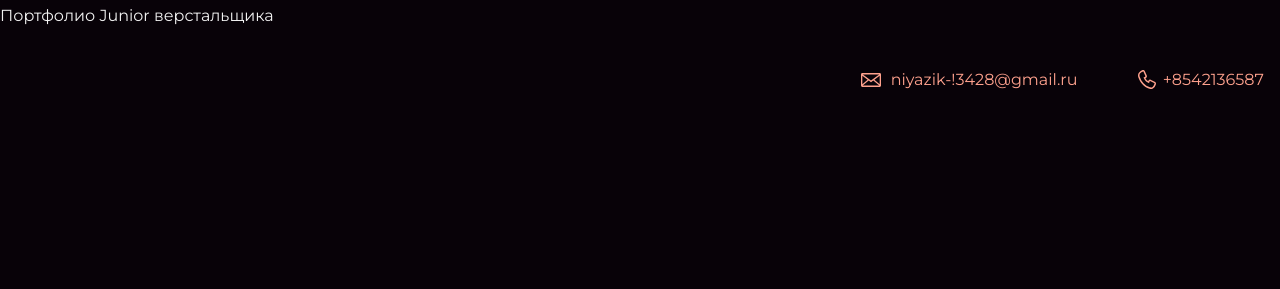
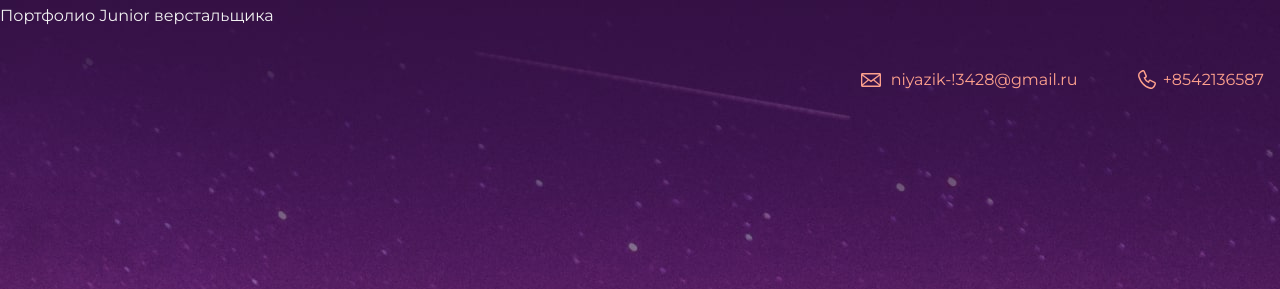
Before and after one commit to Niyaz-90/code1, a plain HTML site: page index.html in a window 1280 px wide. Shown: the top 289 px of the page. Drawn offline with Linux system fonts and the light colour scheme; files whose address does not match are found by name.

Commit message:
Update style.css

```diff
--- a/style.css
+++ b/style.css
@@ -6,7 +6,7 @@ body {
   line-height: 32px;
   color: #f2f2f2;
   background-color: #080208;
-  background-image: url("img1/hero-bg.jpg" width="45px");
+  background-image: url("img1/hero-bg.jpg");
   background-repeat: no-repeat;
   background-position: top center;
 }
```
